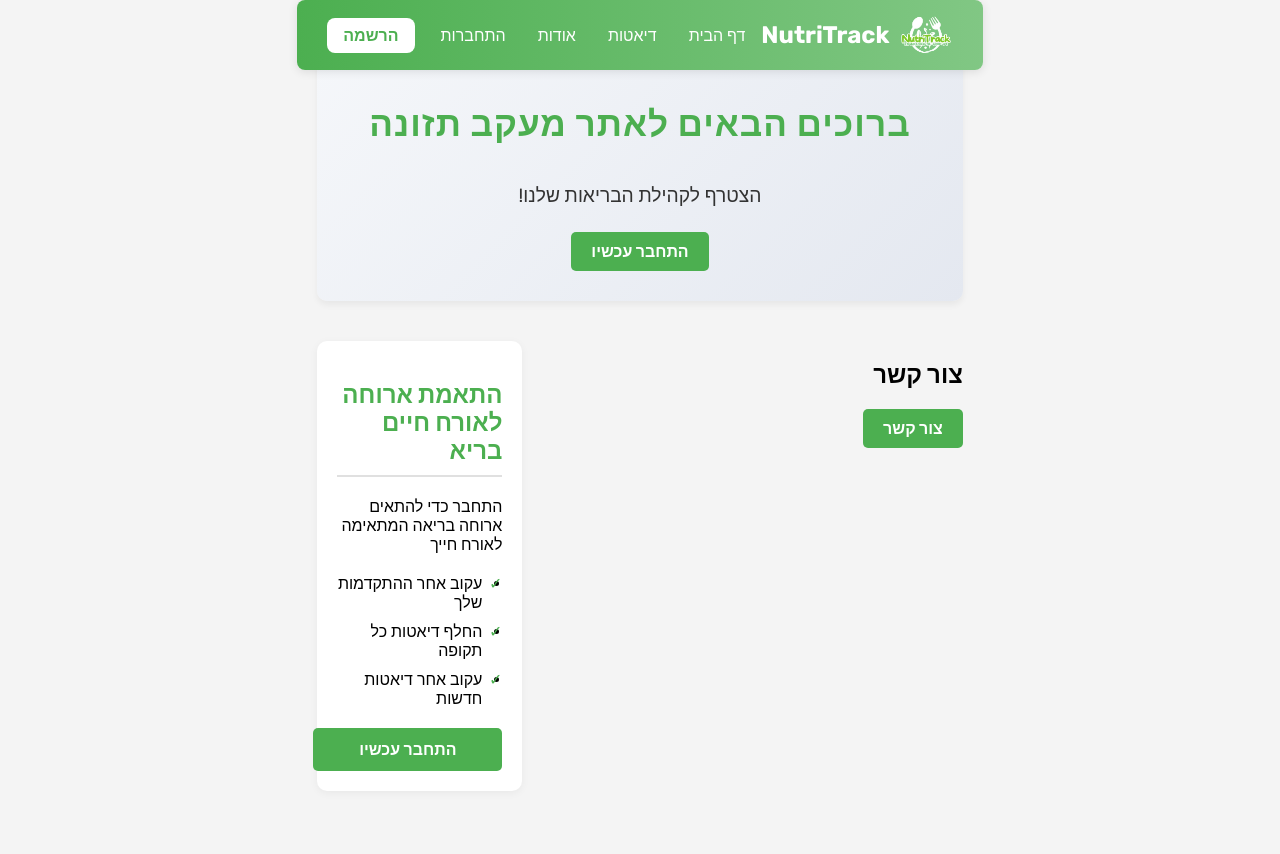
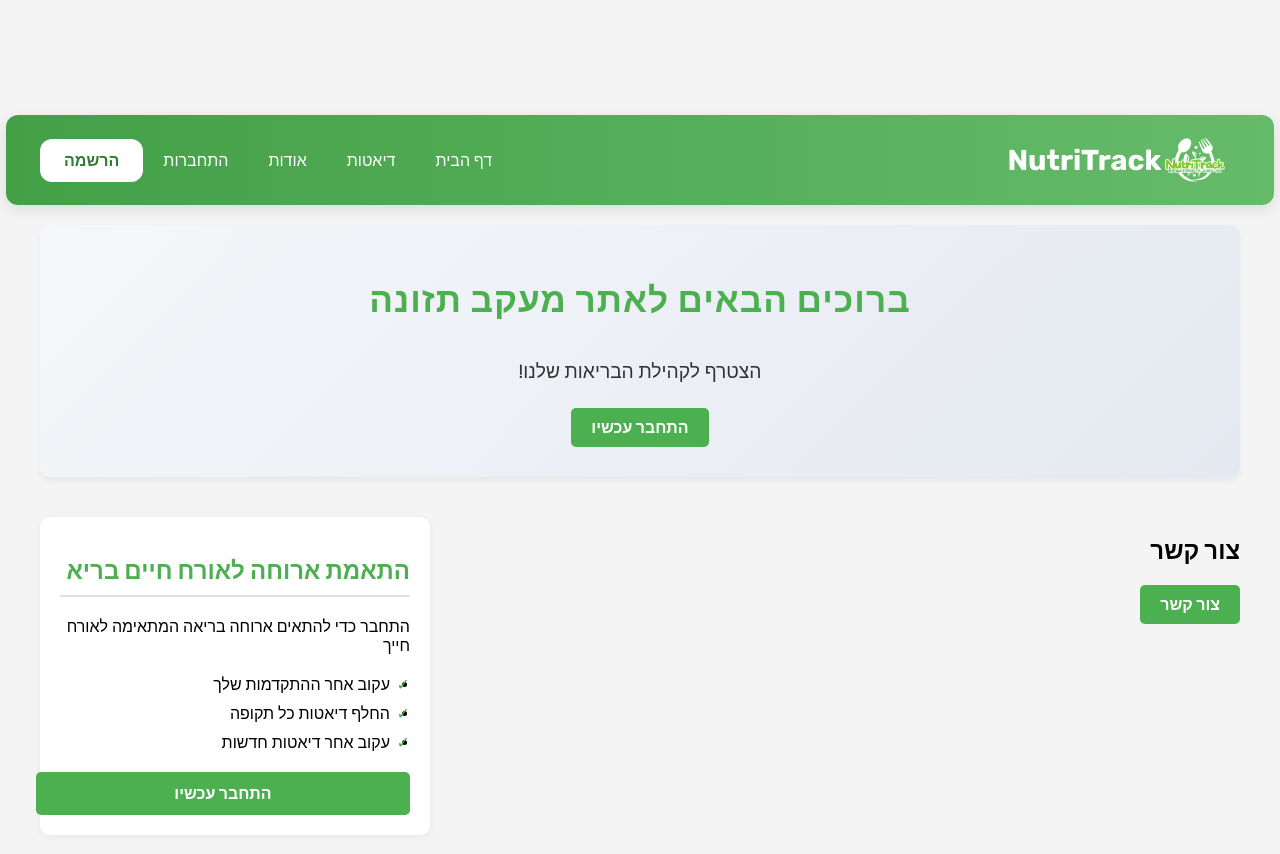
Before and after one commit to TzippyKatz/project-client, a React (Create React App) app: page / in a window 1280 px wide. Shown: the top 854 px of the page. Built offline with nearby package versions, Linux system fonts and the light colour scheme.

Commit message:
update NavBar.css

```diff
--- a/src/components/layout/NavBar.css
+++ b/src/components/layout/NavBar.css
@@ -1,14 +1,17 @@
+/* Navbar styles */
 .navbar {
-    background: linear-gradient(90deg, #4CAF50 0%, #81C784 100%);
-    height: 70px;
+    background: linear-gradient(90deg, #43A047 0%, #66BB6A 100%);
+    height: 90px; /* הגדלת גובה הניווט */
     display: flex;
     justify-content: center;
     align-items: center;
     position: sticky;
     top: 0;
     z-index: 999;
-    box-shadow: 0 2px 10px rgba(0, 0, 0, 0.1);
-    border-radius: 8px;
+    box-shadow: 0 4px 15px rgba(0, 0, 0, 0.1);
+    border-radius: 12px;
+    transition: background 0.3s ease-in-out;
+    width: 99vw; /* הבטחת התאמה מלאה לרוחב */
 }
 
 .navbar-container {
@@ -23,79 +26,73 @@
 .navbar-logo {
     color: #fff;
     text-decoration: none;
-    font-size: 1.5rem; /* הקטנת גודל הטקסט */
+    font-size: 1.8rem;
     font-weight: bold;
     display: flex;
     align-items: center;
     height: 100%;
+    transition: transform 0.3s ease-in-out;
+}
+
+.navbar-logo:hover {
+    transform: scale(1.05);
 }
 
 .logo-image {
-    height: 60%; /* התאמה לגובה ה-navbar */
-    max-height: 50px; /* מגבלת גובה */
-    width: auto; /* שמירה על פרופורציות */
-    margin-right: 8px;
-}
-
-.logo-text {
-    margin-right: 8px;
+    height: 60px;
+    width: auto;
+    margin-right: 10px;
 }
 
 .nav-menu {
     display: flex;
     align-items: center;
     list-style: none;
-    text-align: center;
     margin: 0;
     padding: 0;
 }
 
 .nav-item {
-    height: 70px;
+    height: 90px;
     display: flex;
     align-items: center;
 }
 
 .nav-link {
     color: #fff;
-    display: flex;
-    align-items: center;
     text-decoration: none;
-    padding: 0 1rem;
-    height: 100%;
+    padding: 14px 20px;
     font-weight: 500;
     transition: all 0.3s ease-in-out;
-    border-radius: 4px;
+    border-radius: 8px;
 }
 
 .nav-link:hover {
-    color: #f0f0f0;
-    background-color: rgba(255, 255, 255, 0.2);
+    background-color: rgba(255, 255, 255, 0.15);
+    transform: translateY(-2px);
 }
 
 .register-link {
     background-color: #fff;
-    color: #4CAF50;
-    border-radius: 8px;
-    padding: 8px 16px;
-    margin: 0 10px;
-    height: auto;
+    color: #2E7D32;
+    border-radius: 12px;
+    padding: 12px 24px;
     font-weight: bold;
     transition: all 0.3s ease-in-out;
 }
 
 .register-link:hover {
-    background-color: #f0f0f0;
-    color: #388E3C;
+    background-color: #f5f5f5;
+    color: #1B5E20;
+    transform: scale(1.05);
 }
 
 .logout-button {
     background-color: transparent;
     border: 1px solid #fff;
     color: #fff;
-    border-radius: 8px;
-    padding: 8px 16px;
-    margin: 0 10px;
+    border-radius: 12px;
+    padding: 12px 24px;
     cursor: pointer;
     font-weight: 500;
     transition: all 0.3s ease-in-out;
@@ -103,6 +100,7 @@
 
 .logout-button:hover {
     background-color: rgba(255, 255, 255, 0.2);
+    transform: translateY(-2px);
 }
 
 .menu-icon {
@@ -115,25 +113,21 @@
         display: flex;
         flex-direction: column;
         width: 100%;
-        height: calc(100vh - 70px);
+        height: calc(100vh - 90px);
         position: absolute;
-        top: 70px;
+        top: 90px;
         right: -100%;
-        opacity: 1;
-        transition: all 0.5s ease-in-out;
-        background: #4CAF50;
-        border-radius: 0 0 8px 8px;
+        background: #2E7D32;
+        border-radius: 0 0 12px 12px;
+        transition: right 0.5s ease-in-out;
     }
 
     .nav-menu.active {
         right: 0;
-        opacity: 1;
-        transition: all 0.5s ease-in-out;
-        z-index: 1;
     }
 
     .nav-item {
-        height: 60px;
+        height: 70px;
         width: 100%;
     }
 
@@ -144,26 +138,31 @@
         display: table;
     }
 
-    .register-link {
-        margin: 10px auto;
+    .register-link, .logout-button {
+        margin: 15px auto;
         width: 80%;
         display: table;
         text-align: center;
     }
 
-    .logout-button {
-        margin: 10px auto;
-        width: 80%;
-    }
-
     .menu-icon {
         display: block;
         position: absolute;
-        top: 0;
-        left: 0;
-        transform: translate(100%, 60%);
+        top: 50%;
+        left: 20px;
+        transform: translateY(-50%);
         font-size: 1.8rem;
         cursor: pointer;
         color: #fff;
+        transition: transform 0.3s ease-in-out;
+    }
+
+    .menu-icon:hover {
+        transform: scale(1.1);
     }
 }
+
+/* מרווח לתוכן מתחת לניווט */
+body {
+    padding-top: 100px;
+}
```
